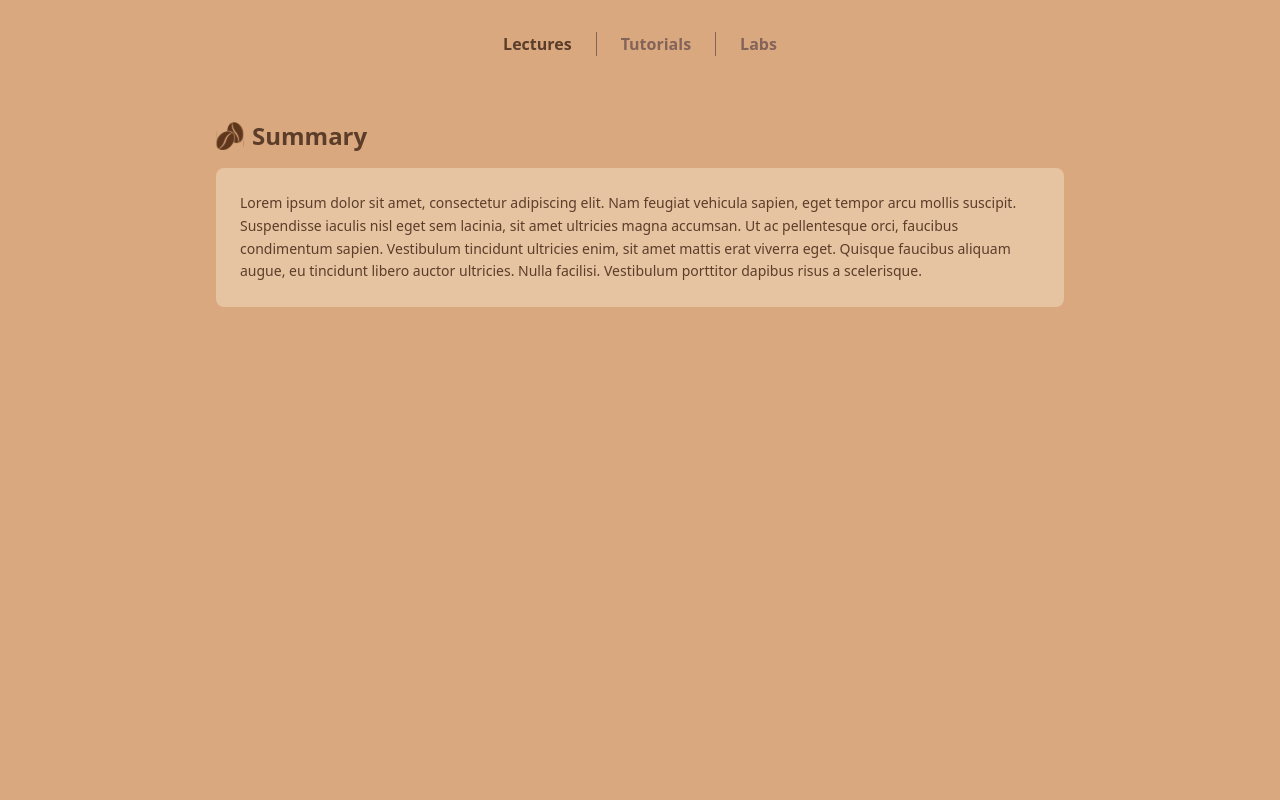
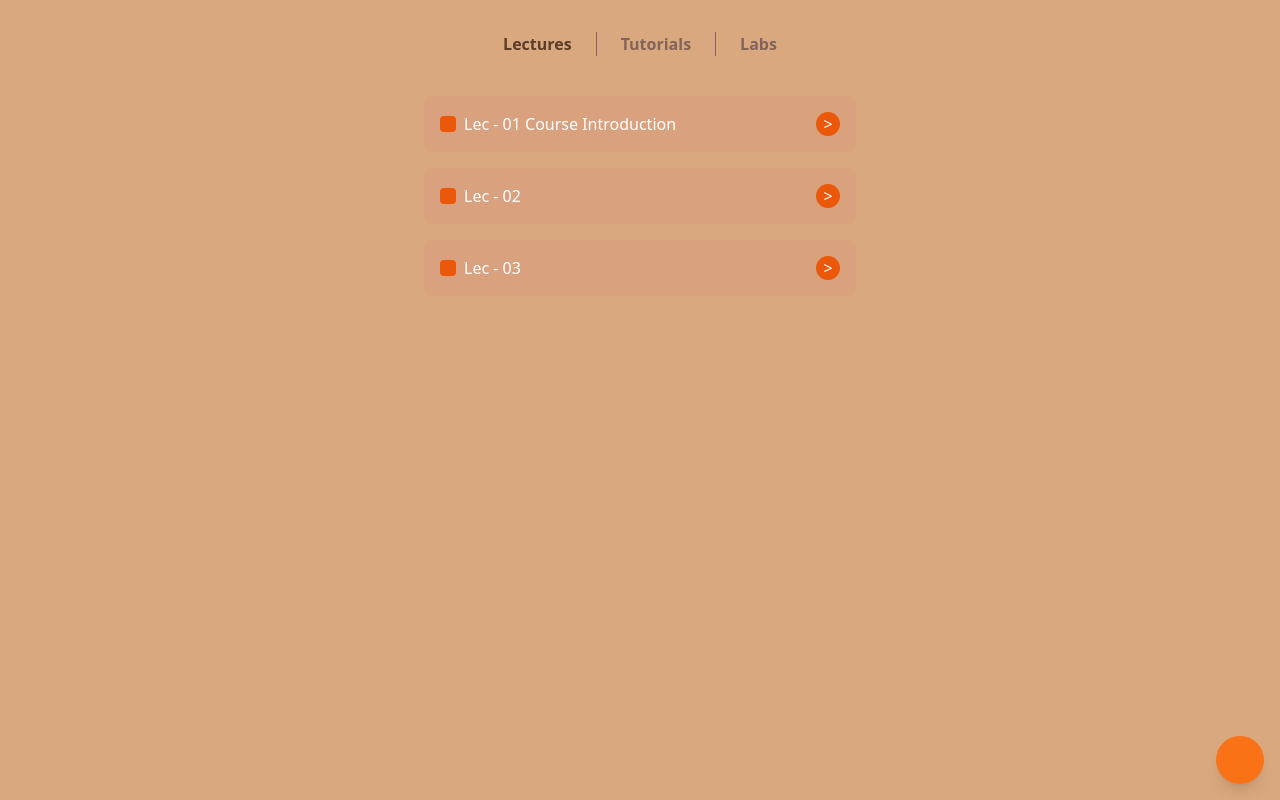
Before and after one commit to khushwant1234/brewww, a React (Vite) app in the folder frontend/: page / in a window 1280 px wide. Built offline with nearby package versions, Linux system fonts and the light colour scheme.

Commit message:
lecture page aadha

```diff
--- a/frontend/src/App.jsx
+++ b/frontend/src/App.jsx
@@ -11,6 +11,7 @@ import { Navigate } from "react-router-dom";
 import Signup from "./pages/signup.jsx";
 import { LogIn } from "lucide-react";
 import Login from "./pages/login.jsx";
+import LectureList from "./pages/lectures.jsx";
 // import { useState, useEffect } from "react";
 
 function App() {
@@ -40,7 +41,6 @@ function App() {
               element={<HomePage />}
             />
             <Route path="/tuah" element={<Test />} />
-            <Route path="/lecture" element={<Lecture />} />
             <Route path="/signup" element={<Signup />} />
             <Route path="/login" element={<Login />} />
             <Route path="/summary" element={<summary />} />
--- a/frontend/src/main.jsx
+++ b/frontend/src/main.jsx
@@ -6,9 +6,10 @@ import App from './App.jsx'
 import Signup from './pages/signup.jsx'
 import Login from './pages/login.jsx'
 import SummaryPage from './pages/summary.jsx'
+import LectureList from './pages/lectures.jsx'
 
 createRoot(document.getElementById('root')).render(
   <StrictMode>
-    <SummaryPage />
+    <LectureList />
   </StrictMode>,
 )
--- a/frontend/src/pages/Lecture.jsx
+++ b/frontend/src/pages/Lecture.jsx
@@ -1,3 +1,5 @@
+/* eslint-disable no-undef */
+/* eslint-disable no-unused-vars */
 import React, { useState, useContext, useEffect } from "react";
 import {
   ArrowLeft,
--- /dev/null
+++ b/frontend/src/pages/lectures.jsx
@@ -0,0 +1,57 @@
+/* eslint-disable no-unused-vars */
+import React from "react";
+import Navbar from "../components/Navbar"; // Import the Navbar component
+
+const LectureList = () => {
+  const lectures = [
+    { id: 1, title: "Lec - 01 Course Introduction" },
+    { id: 2, title: "Lec - 02" },
+    { id: 3, title: "Lec - 03" },
+  ];
+
+  return (
+    <div className="min-h-screen bg-[#d9a87e]">
+      {/* Navbar */}
+      <Navbar />
+
+      {/* Lecture List */}
+      <div className="flex justify-center mt-6 p-2"> {/* Added margin-top for spacing */}
+        <div className="w-full max-w-md rounded-lg p-2">
+          {/* Lecture Items */}
+          <div className="space-y-4">
+            {lectures.map((lecture) => (
+              <div
+                key={lecture.id}
+                className="flex items-center justify-between bg-[#DAA17E] rounded-lg p-4" // Changed background color
+              >
+                {/* Lecture Title */}
+                <div className="flex items-center space-x-2">
+                  <div className="w-4 h-4 bg-orange-600 rounded"></div>
+                  <span className="text-white font-medium truncate">
+                    {lecture.title}
+                  </span>
+                </div>
+
+                {/* Actions */}
+                <div className="flex items-center space-x-4 text-white">
+                  <i className="fas fa-coffee"></i> {/* Coffee Icon */}
+                  <i className="fas fa-edit"></i> {/* Notebook Icon */}
+                  <button className="w-6 h-6 flex items-center justify-center bg-orange-600 text-white rounded-full">
+                    &gt;
+                  </button>
+                </div>
+              </div>
+            ))}
+          </div>
+
+          {/* Bottom Coffee Pot Button */}
+          <button className="fixed bottom-4 right-4 w-12 h-12 bg-orange-500 text-white rounded-full flex items-center justify-center shadow-lg">
+            <i className="fas fa-coffee"></i>
+          </button>
+        </div>
+      </div>
+    </div>
+  );
+};
+
+export default LectureList;
```
